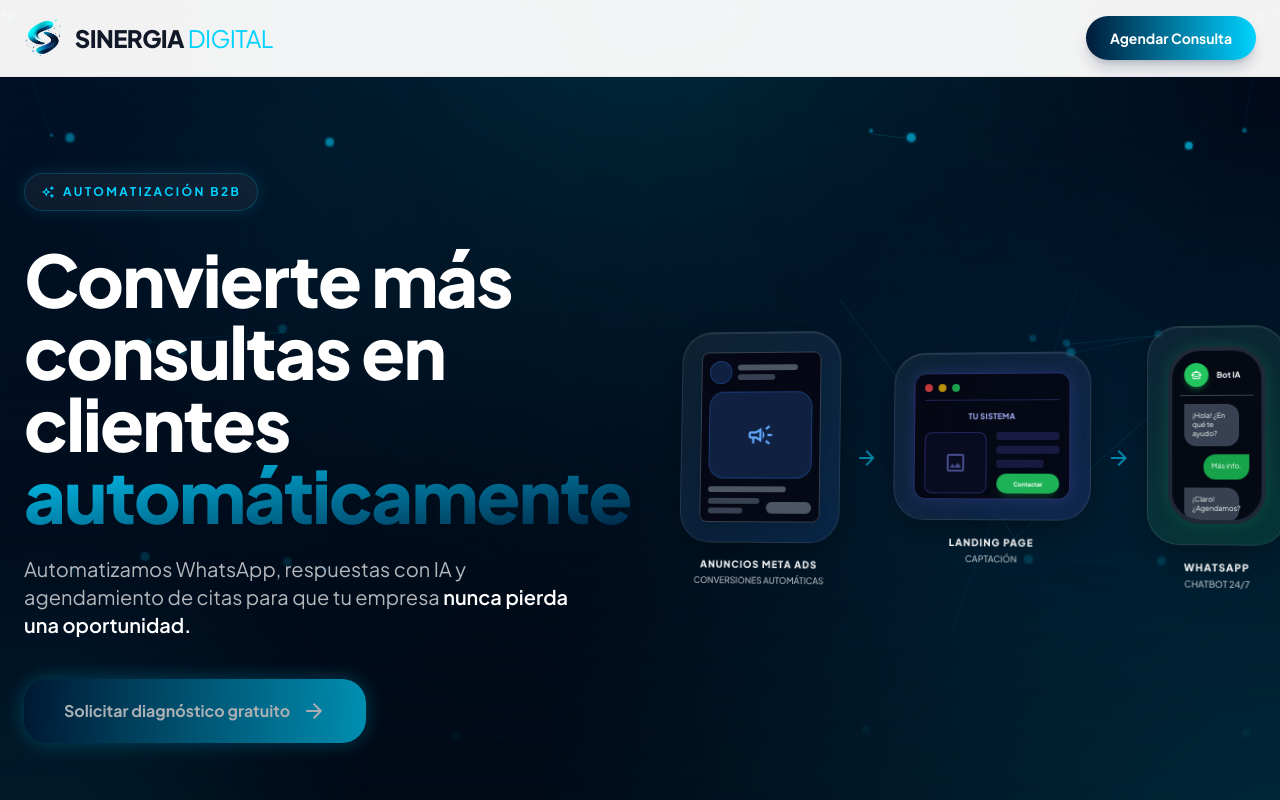
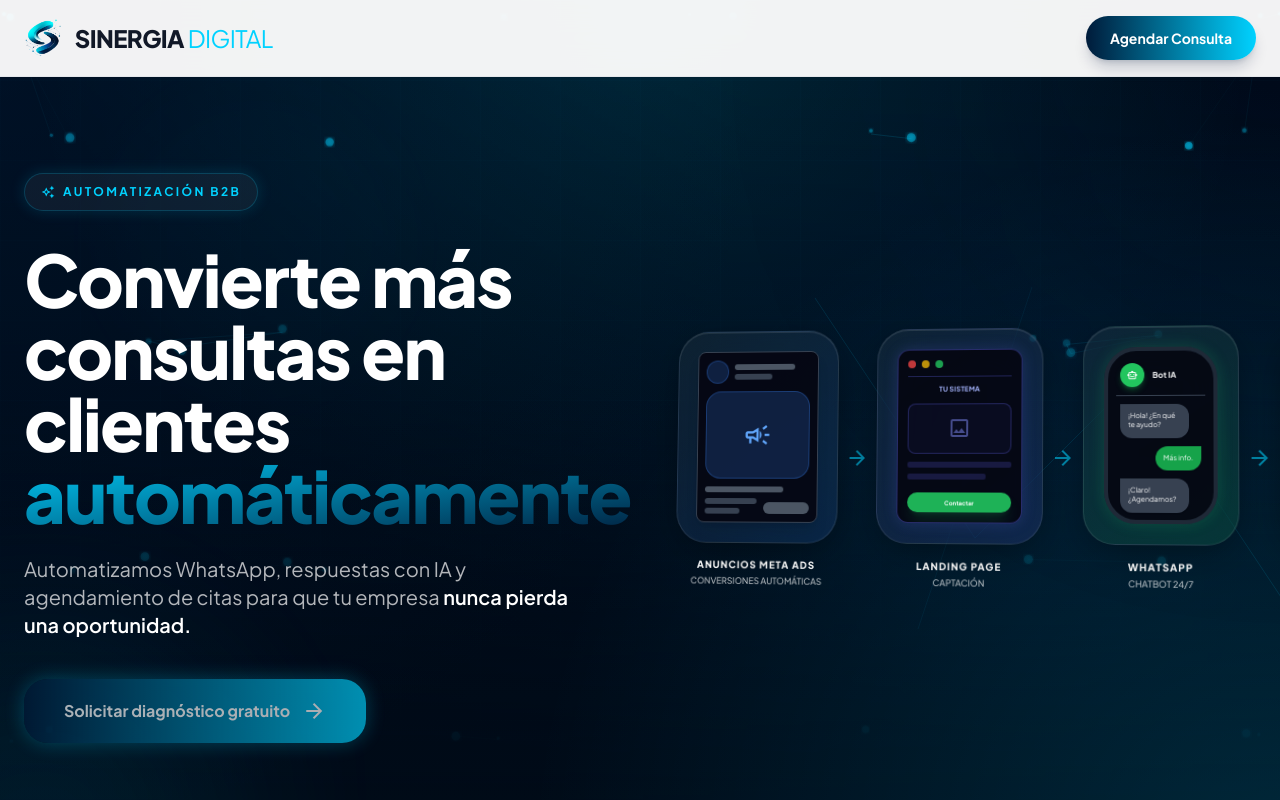
Before and after one commit to monetizarcuentas-max/Landing-AI-studio, a React (Vite) app: page / in a window 1280 px wide. Shown: the top 800 px of the page. Built offline with nearby package versions, Linux system fonts and the light colour scheme.

Commit message:
fix(WorkflowAnimation): Adjust landing page icon layout
Redesigned the landing page icon within the workflow animation to better represent a system interface, improving visual clarity and alignment.

```diff
--- a/components/WorkflowAnimation.tsx
+++ b/components/WorkflowAnimation.tsx
@@ -40,21 +40,20 @@ const steps = [
     title: 'LANDING PAGE',
     subtitle: 'CAPTACIÓN',
     icon: (
-      <div className="relative w-24 h-20 md:w-40 md:h-32 bg-dark/90 rounded-lg md:rounded-xl border border-indigo-500/40 flex flex-col p-1.5 md:p-2.5 shadow-[0_0_15px_rgba(99,102,241,0.2)] overflow-hidden">
-        <div className="flex gap-1 md:gap-1.5 mb-1.5 md:mb-2.5 border-b border-indigo-500/30 pb-1 md:pb-2">
+      <div className="relative w-20 h-28 md:w-32 md:h-44 bg-dark/90 rounded-lg md:rounded-xl border border-indigo-500/40 flex flex-col p-1.5 md:p-2.5 shadow-[0_0_15px_rgba(99,102,241,0.2)] overflow-hidden">
+        <div className="flex gap-1 md:gap-1.5 mb-1.5 md:mb-2 border-b border-indigo-500/30 pb-1 md:pb-2 shrink-0">
           <div className="w-1.5 h-1.5 md:w-2 md:h-2 rounded-full bg-red-500/80"></div>
           <div className="w-1.5 h-1.5 md:w-2 md:h-2 rounded-full bg-yellow-500/80"></div>
           <div className="w-1.5 h-1.5 md:w-2 md:h-2 rounded-full bg-green-500/80"></div>
         </div>
-        <div className="text-[4px] md:text-[8px] text-center text-indigo-300 font-bold mb-1.5 md:mb-2.5 tracking-wide">TU SISTEMA</div>
-        <div className="flex gap-1.5 md:gap-2.5 h-full">
-          <div className="w-1/2 h-full border border-indigo-500/30 rounded md:rounded-lg flex items-center justify-center bg-indigo-500/5">
+        <div className="text-[4px] md:text-[7px] text-center text-indigo-300 font-bold mb-1.5 md:mb-2 tracking-wide shrink-0">TU SISTEMA</div>
+        <div className="flex flex-col gap-1.5 md:gap-2 h-full">
+          <div className="w-full h-1/2 border border-indigo-500/30 rounded md:rounded-lg flex items-center justify-center bg-indigo-500/5">
             <span className="material-symbols-outlined text-indigo-400/50 text-sm md:text-2xl">image</span>
           </div>
-          <div className="w-1/2 flex flex-col gap-1 md:gap-1.5">
-            <div className="w-full h-1 md:h-2 bg-indigo-500/20 rounded-sm"></div>
-            <div className="w-full h-1 md:h-2 bg-indigo-500/20 rounded-sm"></div>
-            <div className="w-3/4 h-1 md:h-2 bg-indigo-500/20 rounded-sm"></div>
+          <div className="w-full h-1/2 flex flex-col gap-1 md:gap-1.5">
+            <div className="w-full h-1 md:h-1.5 bg-indigo-500/20 rounded-sm"></div>
+            <div className="w-3/4 h-1 md:h-1.5 bg-indigo-500/20 rounded-sm"></div>
             <div className="w-full h-3 md:h-5 bg-green-500/90 rounded mt-auto flex items-center justify-center shadow-lg shadow-green-500/20">
               <span className="text-[3px] md:text-[6px] text-white font-bold">Contactar</span>
             </div>
@@ -69,8 +68,8 @@ const steps = [
     title: 'WHATSAPP',
     subtitle: 'CHATBOT 24/7',
     icon: (
-      <div className="relative w-16 h-28 md:w-24 md:h-44 bg-dark/90 rounded-xl md:rounded-[2rem] border-2 md:border-4 border-gray-800 flex flex-col p-1 md:p-2 shadow-[0_0_15px_rgba(34,197,94,0.2)] overflow-hidden">
-        <div className="flex items-center gap-1 md:gap-2 border-b border-gray-700 pb-1 md:pb-2 mb-1 md:mb-2 mt-0.5 md:mt-1 px-0.5 md:px-1">
+      <div className="relative w-20 h-28 md:w-28 md:h-44 bg-dark/90 rounded-xl md:rounded-[2rem] border-2 md:border-4 border-gray-800 flex flex-col p-1 md:p-2 shadow-[0_0_15px_rgba(34,197,94,0.2)] overflow-hidden">
+        <div className="flex items-center gap-1 md:gap-2 border-b border-gray-700 pb-1 md:pb-2 mb-1 md:mb-2 mt-0.5 md:mt-1 px-0.5 md:px-1 shrink-0">
           <div className="w-3 h-3 md:w-6 md:h-6 rounded-full bg-green-500 flex items-center justify-center shadow-md shadow-green-500/30 shrink-0">
             <span className="material-symbols-outlined text-white text-[6px] md:text-[12px]">smart_toy</span>
           </div>
@@ -96,14 +95,14 @@ const steps = [
     title: 'REUNIÓN CONFIRMADA',
     subtitle: 'RESERVA AUTOMÁTICA',
     icon: (
-      <div className="relative w-24 h-20 md:w-40 md:h-32 bg-dark/90 rounded-lg md:rounded-xl border border-accent/40 flex flex-col p-1.5 md:p-3 shadow-[0_0_15px_rgba(0,210,255,0.2)] overflow-hidden">
-        <div className="flex items-center gap-1 md:gap-2 mb-1.5 md:mb-3 border-b border-accent/20 pb-1 md:pb-2">
+      <div className="relative w-20 h-28 md:w-32 md:h-44 bg-dark/90 rounded-lg md:rounded-xl border border-accent/40 flex flex-col p-1.5 md:p-3 shadow-[0_0_15px_rgba(0,210,255,0.2)] overflow-hidden">
+        <div className="flex items-center justify-center gap-1 md:gap-2 mb-1.5 md:mb-4 border-b border-accent/20 pb-1 md:pb-2 w-full shrink-0">
           <span className="material-symbols-outlined text-accent text-[10px] md:text-xl">event</span>
-          <span className="text-[5px] md:text-[10px] text-white font-bold tracking-wider">13 MARZO</span>
+          <span className="text-[5px] md:text-[9px] text-white font-bold tracking-wider">13 MARZO</span>
         </div>
-        <div className="text-[4px] md:text-[8px] text-accent/90 font-bold text-center mb-1 md:mb-1.5 tracking-wide">REUNIÓN CONFIRMADA</div>
-        <div className="text-[4px] md:text-[8px] text-white font-medium text-center mb-1.5 md:mb-2.5">DEMO DE SISTEMA</div>
-        <div className="text-[4px] md:text-[8px] text-white/80 text-center bg-white/5 py-1 md:py-1.5 rounded md:rounded-md border border-white/5">11:00 AM</div>
+        <div className="text-[4px] md:text-[7px] text-accent/90 font-bold text-center mb-1 md:mb-2 tracking-wide">REUNIÓN CONFIRMADA</div>
+        <div className="text-[4px] md:text-[7px] text-white font-medium text-center mb-1.5 md:mb-3">DEMO DE SISTEMA</div>
+        <div className="text-[4px] md:text-[7px] text-white/80 text-center bg-white/5 py-1 md:py-2 px-2 md:px-4 rounded md:rounded-md border border-white/5 w-full mt-auto mb-1 md:mb-2">11:00 AM</div>
         <div className="absolute -bottom-2 -right-2 md:-bottom-3 md:-right-3 w-4 h-4 md:w-8 md:h-8 rounded-full bg-accent flex items-center justify-center border md:border-2 border-dark shadow-[0_0_10px_rgba(0,210,255,0.5)]">
           <span className="material-symbols-outlined text-dark text-[8px] md:text-sm font-bold">check</span>
         </div>
@@ -140,13 +139,13 @@ const WorkflowAnimation: React.FC = () => {
       </div>
 
       <div
-        className="flex flex-row items-center justify-center gap-1 md:gap-4 w-full scale-[0.85] sm:scale-100 origin-center"
+        className="flex flex-row items-center justify-center gap-1 md:gap-2 w-full scale-[0.85] sm:scale-100 origin-center"
         style={{ transform: 'perspective(1000px) rotateY(-5deg) rotateX(2deg)' }}
       >
         {steps.map((step, i) => (
           <React.Fragment key={step.id}>
             <motion.div
-              className="flex flex-col items-center z-10 w-full max-w-[80px] md:max-w-[220px]"
+              className="flex flex-col items-center z-10 w-full max-w-[80px] md:max-w-[180px]"
               initial={{ opacity: 0, x: 30 }}
               animate={{ opacity: 1, x: 0 }}
               transition={{ duration: 0.4, delay: i * 0.2, ease: "easeOut" }}
```
